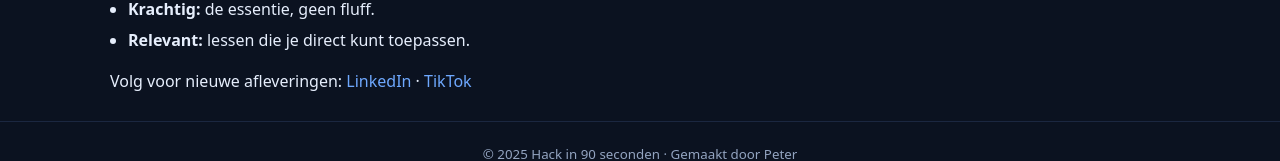
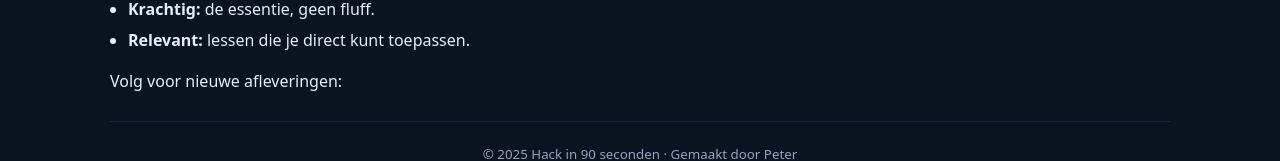
Before and after one commit to Speedy0180/hackin90seconden, a plain HTML site: page index.html in a window 1280 px wide. Shown: the part 897-1058 px from the top of the page. Drawn offline with Linux system fonts and the light colour scheme.

Commit message:
Update index.html

```diff
--- a/index.html
+++ b/index.html
@@ -52,8 +52,7 @@
         <li><strong>Relevant:</strong> lessen die je direct kunt toepassen.</li>
       </ul>
       <p>Volg voor nieuwe afleveringen:
-        <a target="_blank" rel="noopener" href="https://www.linkedin.com/in/peter-hendriks/">LinkedIn</a> ·
-        <a target="_blank" rel="noopener" href="https://tiktok.com/">TikTok</a>
+        <a target="_blank" rel="noopener" href="https://www.linkedin.com/in/peterhendriks--/>LinkedIn</a> ·
       </p>
     </section>
   </main>
```
